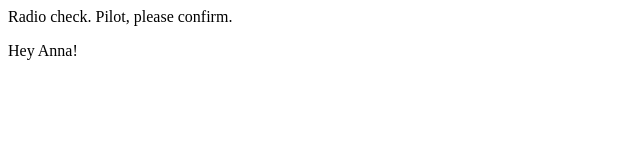
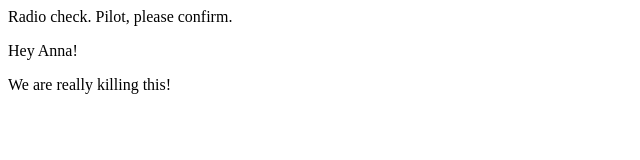
Before and after one commit to AnnaMcBride/commication-log, a plain HTML site: page index.html in a window 1280 px wide. Shown: the whole page, without its empty margins (0-640 px from the left). Drawn offline with Linux system fonts and the light colour scheme.

Commit message:
Added a third line

```diff
--- a/index.html
+++ b/index.html
@@ -3,5 +3,6 @@
 <body>
    <p>Radio check. Pilot, please confirm.</p>
    <p>Hey Anna!</p>
+   <p>We are really killing this!</p>
 </body>
 </html>
```
